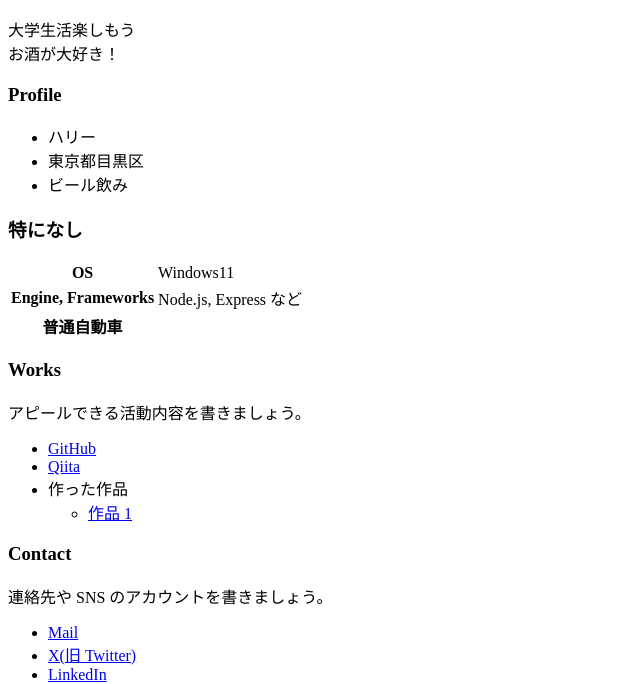
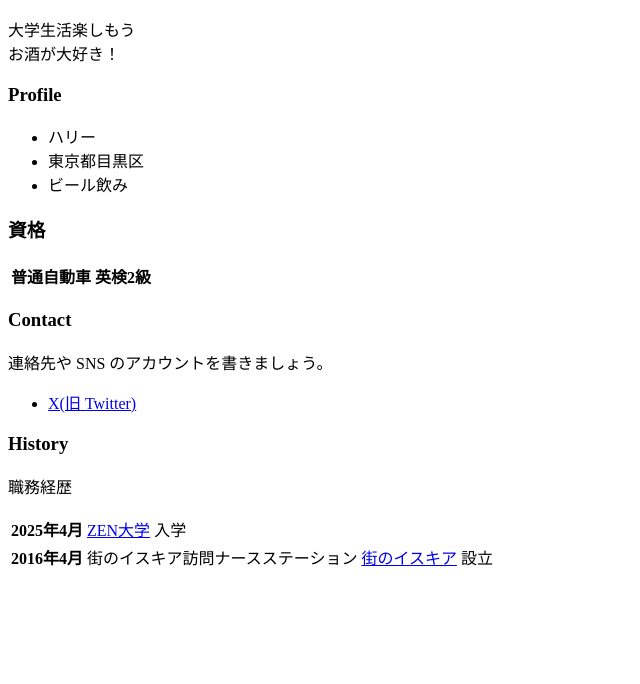
Before and after one commit to takaaki2140/portforio, a plain HTML site: page index.html in a window 1280 px wide. Shown: the part 127-811 px from the top of the page, without its empty margins (0-640 px from the left). Drawn offline with Linux system fonts and the light colour scheme.

Commit message:
Update index.html

```diff
--- a/index.html
+++ b/index.html
@@ -20,57 +20,32 @@
       <li>ビール飲み</li>
     </ul>
 
-    <h3>特になし</h3>
+    <h3>資格</h3>
     <table>
-      <tr>
-        <th>OS</th>
-        <td>Windows11</td>
-      </tr>
-      <tr>
-        <th>Engine, Frameworks</th>
-        <td>Node.js, Express など</td>
-      </tr>
-      <tr>
+          <tr>
         <th>普通自動車</th>
+        <th>英検2級</th>
        </tr>
     </table>
 
-    <h3>Works</h3>
-    <p>アピールできる活動内容を書きましょう。</p>
-    <ul>
-      <li><a href="https://github.com/">GitHub</a></li>
-      <li><a href="https://qiita.com/">Qiita</a></li>
-      <li>
-        作った作品
-        <ul>
-          <li><a href="https://example.com/">作品 1</a></li>
-        </ul>
-      </li>
-    </ul>
-
-    <h3>Contact</h3>
+     <h3>Contact</h3>
     <p>連絡先や SNS のアカウントを書きましょう。</p>
     <ul>
-      <li><a href="mailto:name@example.com">Mail</a></li>
-      <li><a href="https://twitter.com/n_yobikou">X(旧 Twitter)</a></li>
-      <li><a href="https://www.linkedin.com/">LinkedIn</a></li>
+      <li><a href="https://x.com/home">X(旧 Twitter)</a></li>
     </ul>
 
     <h3>History</h3>
-    <p>学歴、職歴、アルバイト、インターン経験など。</p>
+    <p>職務経歴</p>
     <table>
       <tr>
-        <th>2019 年</th>
-        <td><a href="https://dwango.co.jp/">株式会社ドワンゴ</a> 入社</td>
+        <th>2025年4月</th>
+        <td><a href="https://zen.ac.jp/">ZEN大学</a> 入学</td>
       </tr>
       <tr>
-        <th>2018 年</th>
-        <td>学校法人角川ドワンゴ学園 <a href="https://nnn.ed.jp/">N高等学校</a> 卒業</td>
+        <th>2016年4月</th>
+        <td>街のイスキア訪問ナースステーション <a href="https://isukiatokyo.com/">街のイスキア</a> 設立</td
       </tr>
-      <tr>
-        <th>20XX 年</th>
-        <td>表彰、受賞歴、メディア掲載記事などあれば</td>
-      </tr>
+
     </table>
   </body>
 </html>
```
